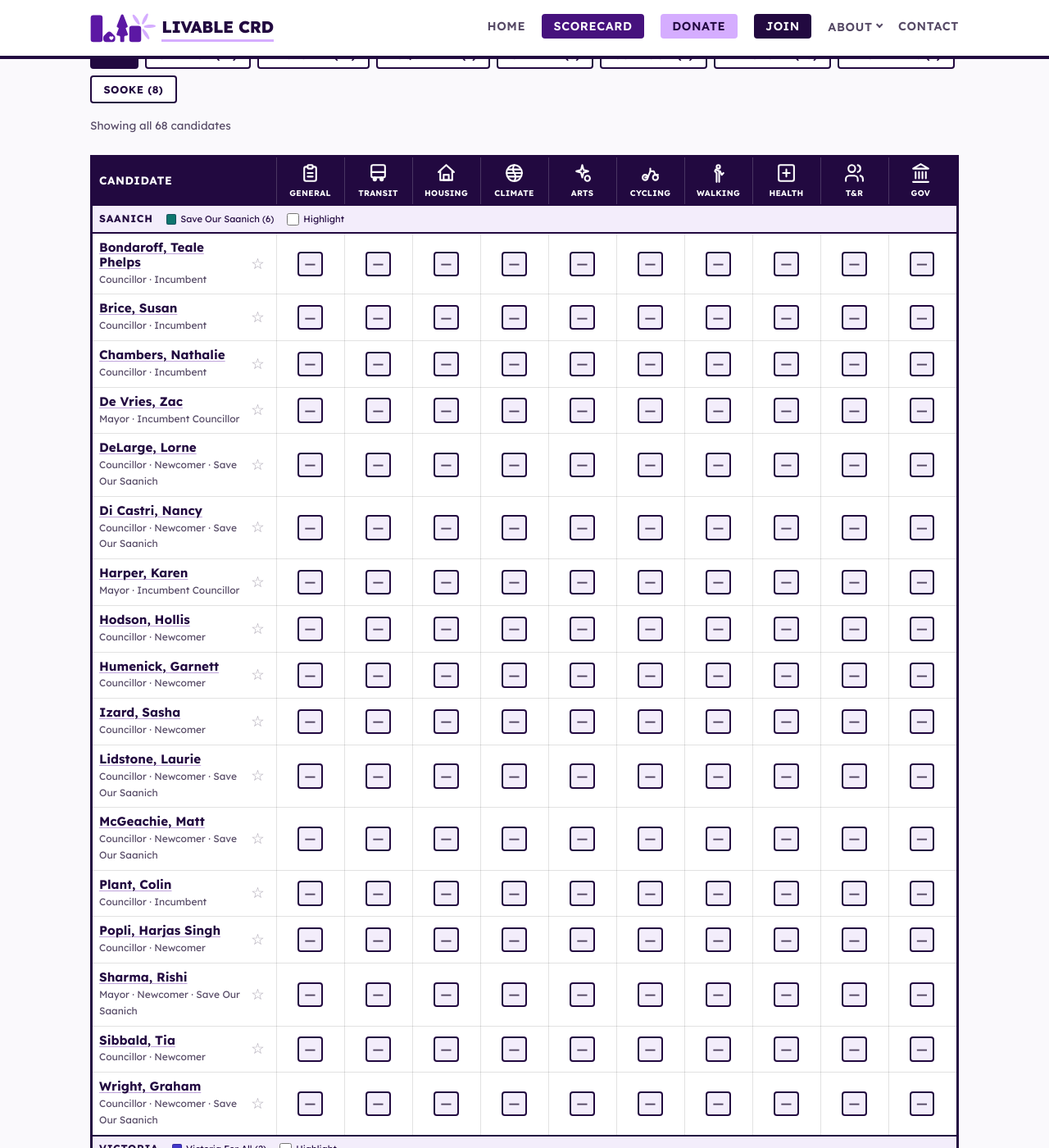
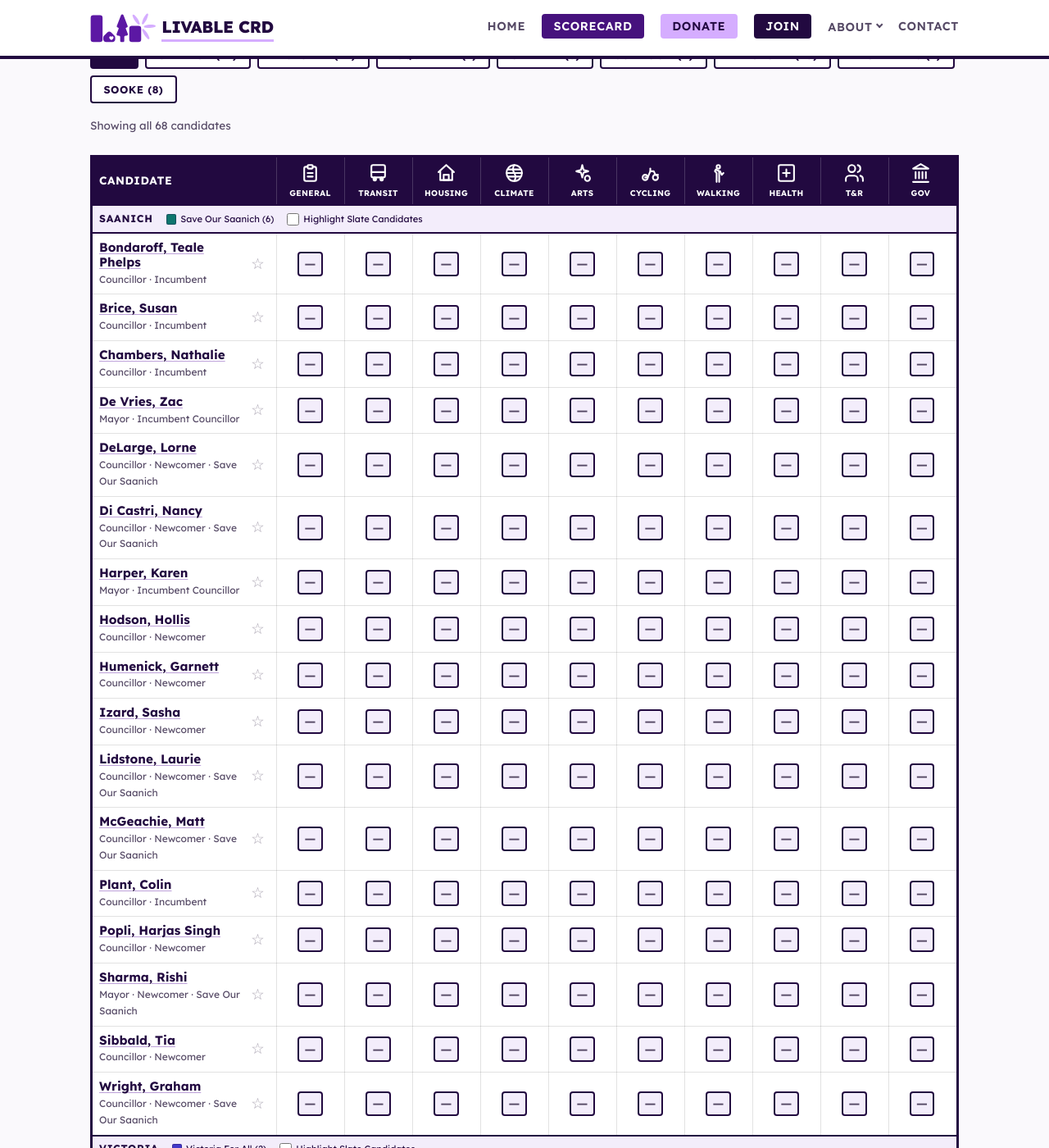
Before and after one commit to LaputanMachines/livable-crd-website, a Jekyll site: the page built from scorecard/index.md, in a window 1280 px wide and 1400 px high, scrolled down 1192 px. Shown: the whole window at 82% size. Built offline with Jekyll 4.4.1, drawn with Linux system fonts in a browser that asks for light colours; some of the changed text lies outside the part shown.

Commit message:
fix(scorecard): clarify the slate highlight checkbox label
"Highlight" alone left the reader to infer what gets highlighted, and
the checkbox sits next to the slate legend where "highlight" could
plausibly mean the swatches. Name the thing it colours instead.

README described the control by its old label; sync it.

Co-Authored-By: Claude Opus 5 (1M context) <noreply@anthropic.com>

```diff
--- a/scorecard/index.md
+++ b/scorecard/index.md
@@ -225,7 +225,7 @@ description: >-
                   </span>
                   <label class="slate-toggle" for="slate-highlight-{{ muni.slug }}" data-slate-control="{{ muni.slug }}" hidden>
                     <input type="checkbox" id="slate-highlight-{{ muni.slug }}" data-slate-toggle="{{ muni.slug }}">
-                    <span>Highlight</span>
+                    <span>Highlight Slate Candidates</span>
                   </label>
                 </span>
                 {%- endif -%}
```
Also changed, not shown: README.md.
